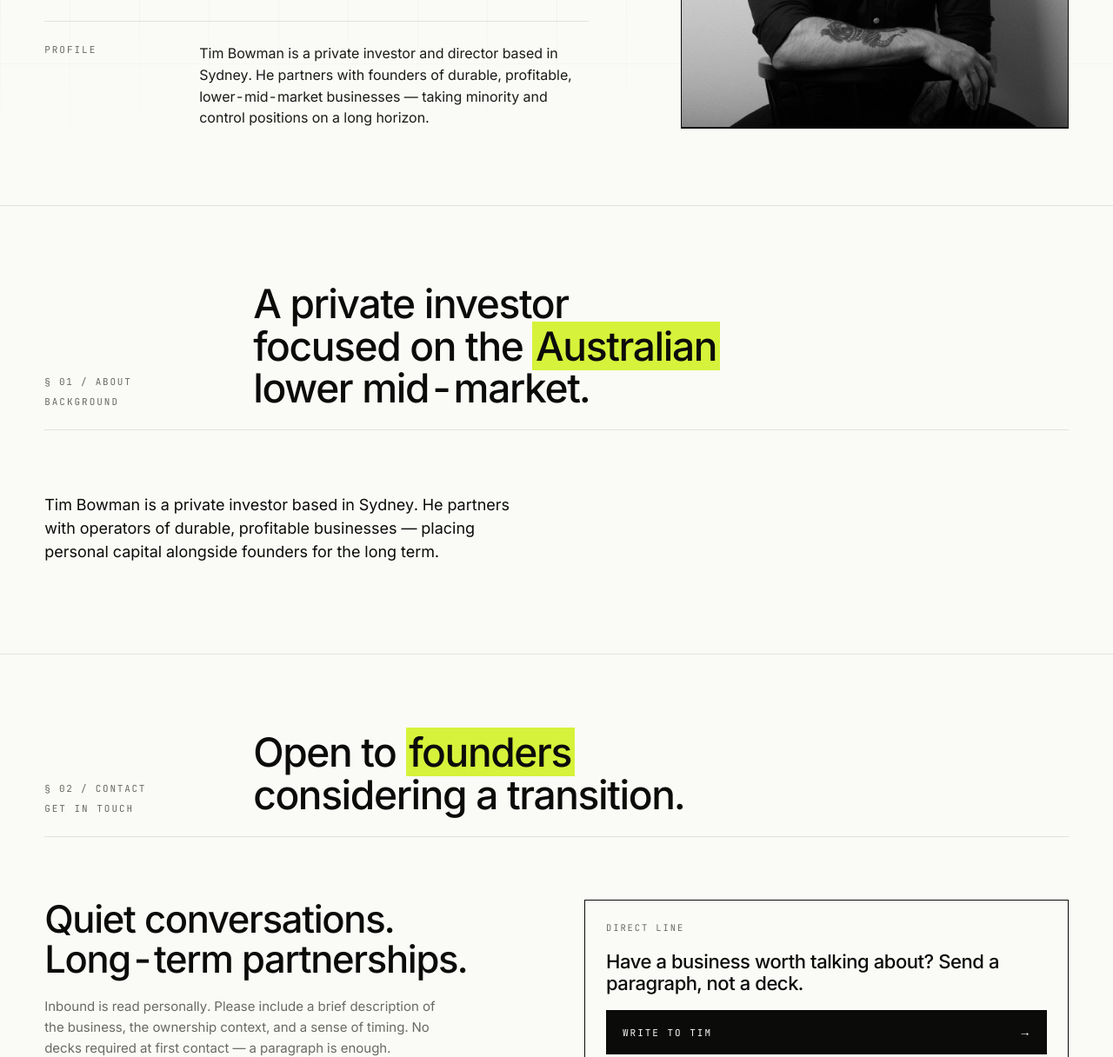
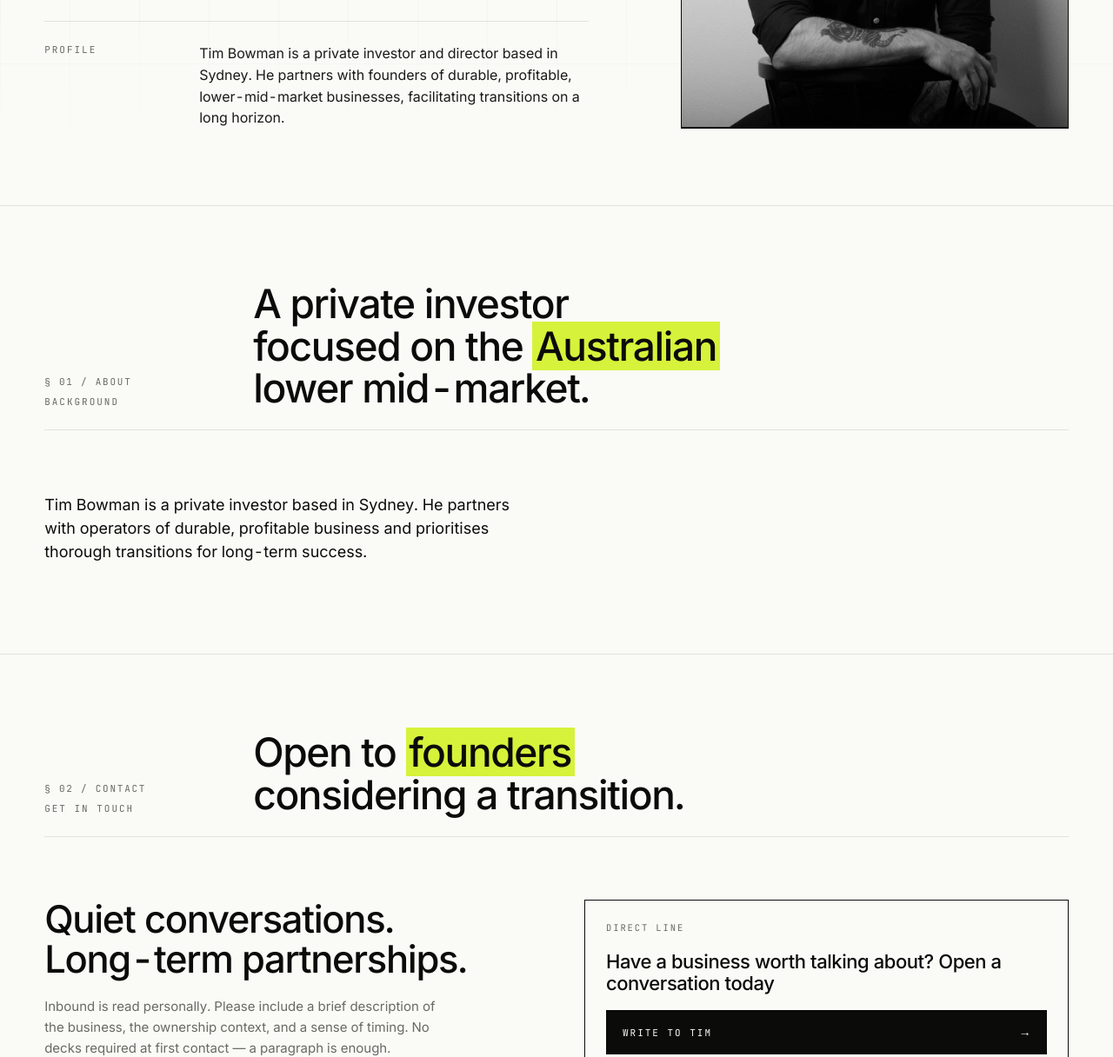
Before and after one commit to t-bowd/timbowman-site.github.io, a plain HTML site: page index.html in a window 1280 px wide. Shown: the part 584-1800 px from the top of the page at 87% size. Drawn offline with Linux system fonts and the light colour scheme.

Commit message:
copy updates

```diff
--- a/index.html
+++ b/index.html
@@ -79,9 +79,7 @@
           <div class="hero-sub">
             <span class="eyebrow">Profile</span>
             <p>
-              Tim Bowman is a private investor and director based in Sydney. He partners
-              with founders of durable, profitable, lower-mid-market businesses — taking
-              minority and control positions on a long horizon.
+              Tim Bowman is a private investor and director based in Sydney. He partners with founders of durable, profitable, lower-mid-market businesses, facilitating transitions on a long horizon.
             </p>
           </div>
         </div>
@@ -113,8 +111,7 @@
       </header>
       <div class="about">
         <div>
-          <p>Tim Bowman is a private investor based in Sydney. He partners with operators of durable, profitable businesses — placing personal capital alongside founders for the long term.</p>
-
+          <p>Tim Bowman is a private investor based in Sydney. He partners with operators of durable, profitable business and prioritises thorough transitions for long-term success.
         </div>
       </div>
     </div>
@@ -146,7 +143,7 @@
 
         <aside class="cta-card">
           <span class="label">Direct line</span>
-          <h4>Have a business worth talking about? Send a paragraph, not a deck.</h4>
+          <h4>Have a business worth talking about? Open a conversation today</h4>
           <a class="cta-btn" href="mailto:&#116;&#105;&#109;&#64;&#116;&#105;&#109;&#98;&#111;&#119;&#109;&#97;&#110;&#46;&#99;&#111;&#109;&#46;&#97;&#117;">
             <span>Write to Tim</span><span class="arrow">→</span>
           </a>
```
